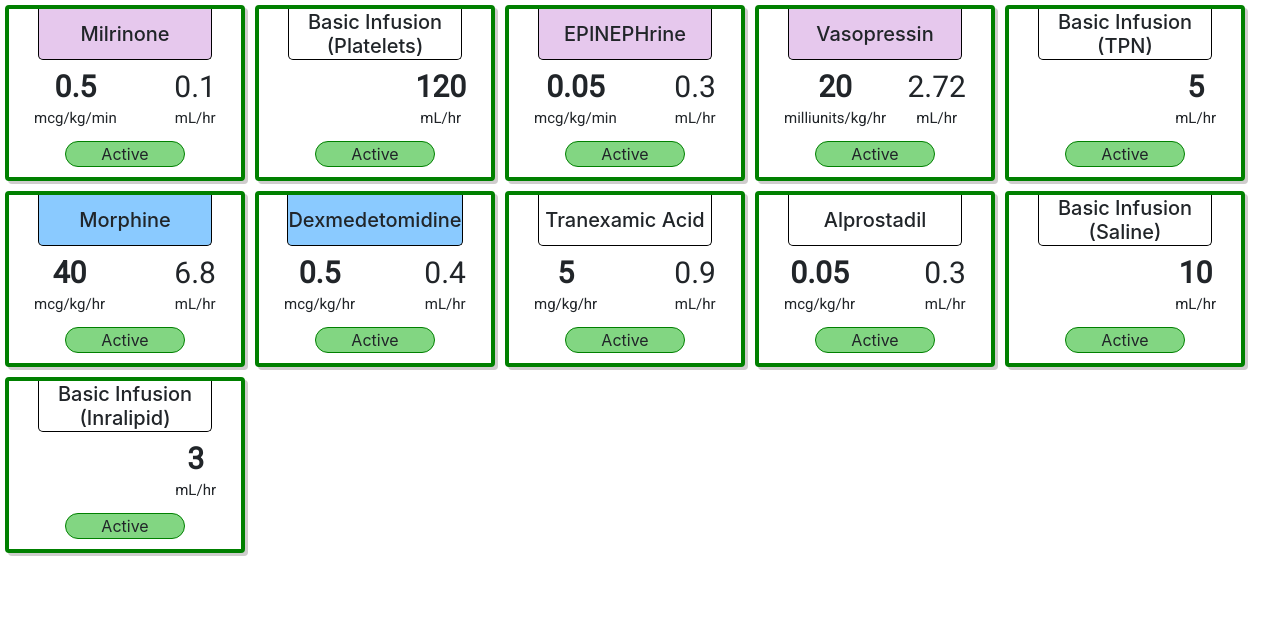
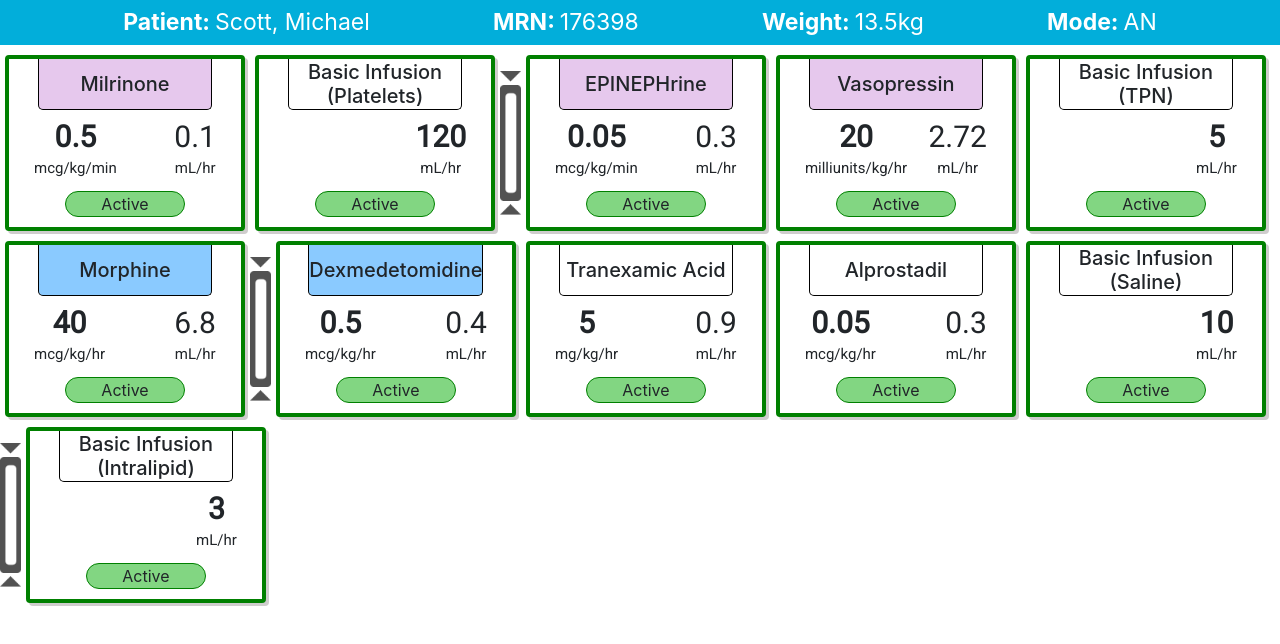
Before and after one commit to AnActualSeb/iv-dashboard, a React (Create React App) app: page / in a window 1280 px wide. Shown: the top 644 px of the page. Built offline with nearby package versions, Linux system fonts and the light colour scheme.

Commit message:
top header and iv pump brain

```diff
--- a/src/components/topHeader.js
+++ b/src/components/topHeader.js
@@ -0,0 +1,33 @@
+import React, { Component } from 'react';
+import '../styles/topHeader.css';
+
+class TopHeader extends Component {
+    state = {}
+    render() {
+        return (
+            <div className='topHeader'>
+                <div className='patientName'>
+                    <strong>Patient:</strong>
+                    <p> Scott, Michael</p>
+                </div>
+
+                <div className='mrn'>
+                    <strong>MRN:</strong>
+                    <p> 176398</p>
+                </div>
+
+                <div className='weight'>
+                    <strong>Weight:</strong>
+                    <p> 13.5kg</p>
+                </div>
+
+                <div className='mode'>
+                    <strong>Mode:</strong>
+                    <p>AN</p>
+                </div>
+            </div>
+        );
+    }
+}
+
+export default TopHeader;
--- a/src/data/drugData.json
+++ b/src/data/drugData.json
@@ -142,7 +142,7 @@
     {
         "Brain": 3,
         "Pump": "C",
-        "Drug Name": "Basic Infusion (Inralipid)",
+        "Drug Name": "Basic Infusion (Intralipid)",
         "Drug Color Code": "",
         "Rate": 3,
         "Rate Unit": "mL/hr",
--- a/src/styles/dashboard.css
+++ b/src/styles/dashboard.css
@@ -2,5 +2,9 @@
     display: flex;
     flex-direction: row;
     flex-wrap: wrap;
-    padding: auto;
 }
+
+.pumpBrain {
+    height: 9rem;
+    margin-top: 21px;
+}
--- a/src/styles/drugCard.css
+++ b/src/styles/drugCard.css
@@ -16,15 +16,6 @@
     display: table-cell;
     vertical-align: middle;
     text-align: center;
-}
-
-.cardContainer > a {
-    color: black;
-}
-
-.cardContainer > a:hover {
-    text-decoration: none;
-    color: black;
 }
 
 .card {
--- /dev/null
+++ b/src/styles/topHeader.css
@@ -0,0 +1,56 @@
+.topHeader {
+    background-color: rgb(2, 174, 218);
+    height: 45px;
+    width:100%;
+    display: flex;
+    align-items: center;
+    justify-content: space-evenly;
+    font-size: 23px;
+    margin-bottom: 5px;
+}
+
+.topHeader > .patientName > p {
+    margin-bottom: 0px;
+    margin-left: 5px;
+}
+
+.topHeader > .mrn > p {
+    margin-bottom: 0px;
+    margin-left: 5px;
+}
+.topHeader > .weight > p {
+    margin-bottom: 0px;
+    margin-left: 5px;
+}
+.topHeader > .mode > p {
+    margin-bottom: 0px;
+    margin-left: 5px;
+}
+
+.patientName{
+    display: flex;
+    text-align: center;
+    justify-content: center;
+    color: white;
+}
+
+.mrn{
+    display: flex;
+    text-align: center;
+    justify-content: center;
+    color: white;
+}
+
+.weight{
+    display: flex;
+    text-align: center;
+    justify-content: center;
+    color: white;
+}
+
+.mode{
+    display: flex;
+    text-align: center;
+    justify-content: center;
+    color: white;
+}
--- a/src/views/Dashboard.js
+++ b/src/views/Dashboard.js
@@ -1,14 +1,20 @@
 import React, { Component } from 'react';
 import DrugCard from '../components/drugCard';
 import '../styles/dashboard.css';
+import TopHeader from '../components/topHeader';
 import data from "../data/drugData.json";
+import pumpBrain from '../images/pumpBrain.png';
 
 class Dashboard extends Component {
     makeCards() {
         var arr = []
+        var counter = 2;
         for (var i = 0; i < data.length; i++) {
+            counter++;
             arr.push(< DrugCard key={i} drugName={data[i]["Drug Name"]} dosage={data[i]["Dosage"]} dosageUnit={data[i]["Dosage Unit"]} rate={data[i]["Rate"]} rateUnit={data[i]["Rate Unit"]} location={data[i]["Brain"] + data[i]["Pump"]} color={data[i]["Drug Color Code"]} method={data[i]["Method"]} />)
-            //if statement to get relevant information
+            if ((counter % 4) === 0) {
+                arr.push(<img className='pumpBrain' src={pumpBrain} alt="Pump Brain"></img>)
+            }
         }
         return arr;
     }
@@ -17,6 +23,7 @@ class Dashboard extends Component {
     render() {
         return (
             <div className='dashboard'>
+                <TopHeader />
                 {this.makeCards()}
             </div>
 
```
Also changed, not shown: src/components/popup.js (added, +10 -0 lines), src/images/pumpBrain.jpg (added), src/images/pumpBrain.png (added).
